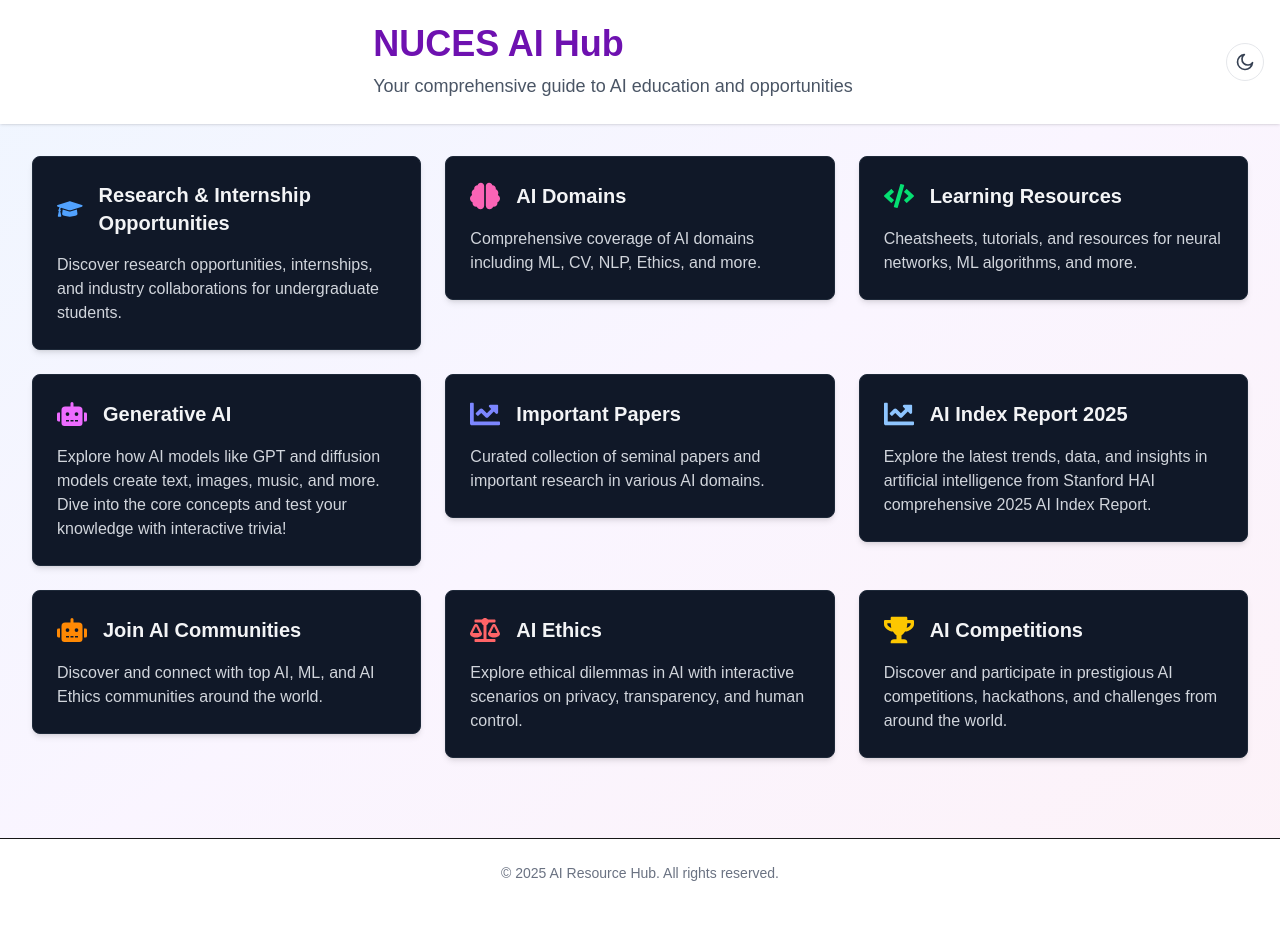
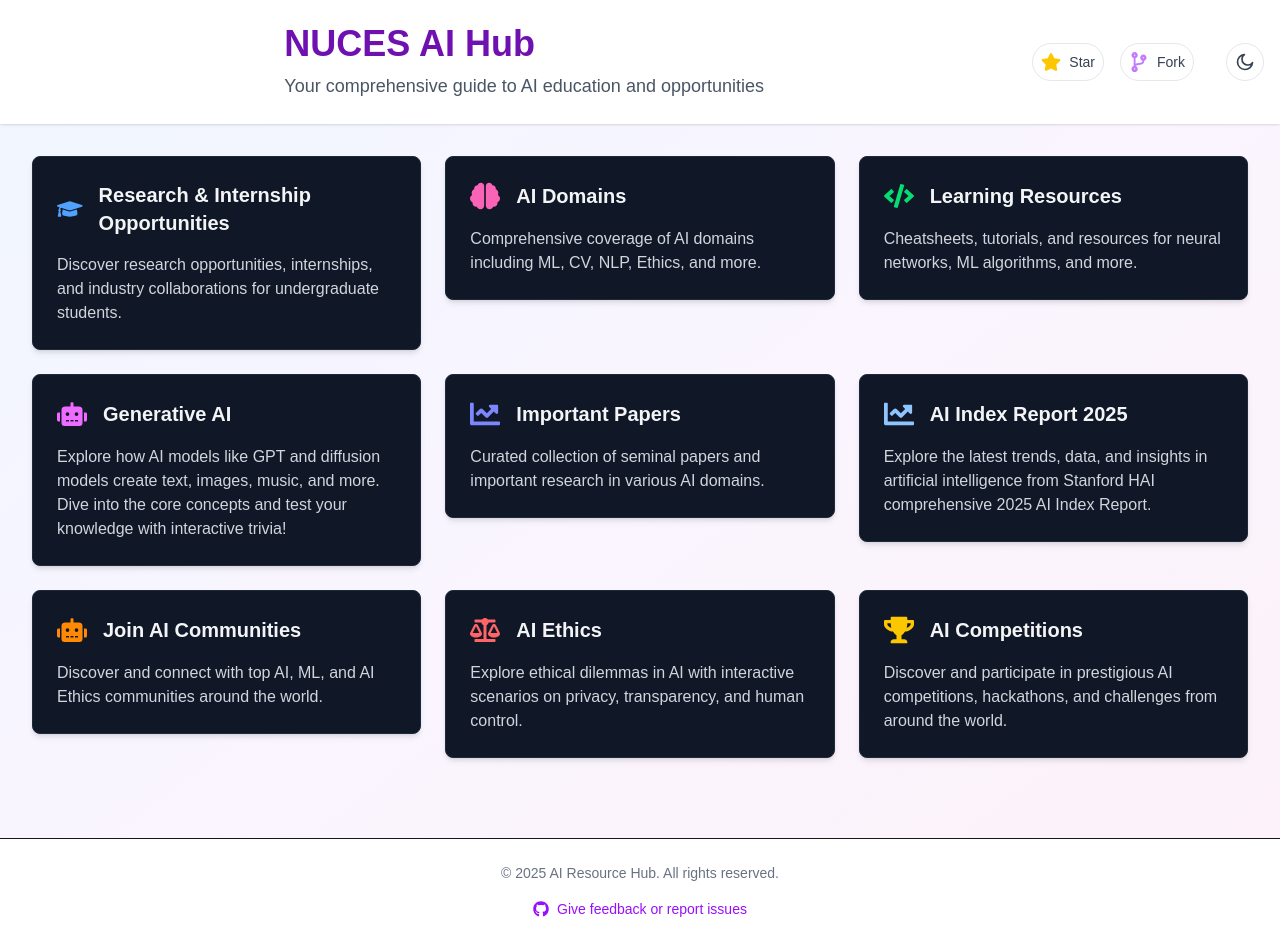
Before and after one commit to saleha-muzammil/NUCES-AI-Resource-Hub, a Next.js app: page / in a window 1280 px wide. Shown: the top 952 px of the page. Built offline with nearby package versions, Linux system fonts and the light colour scheme.

Commit message:
feat: add GitHub star/fork buttons and feedback link

```diff
--- a/src/app/page.tsx
+++ b/src/app/page.tsx
@@ -2,7 +2,7 @@
 
 import React, { useEffect, useState } from "react";
 import Link from "next/link";
-import { FaGraduationCap, FaCode, FaChartLine, FaRobot, FaBrain, FaBalanceScale, FaTrophy } from "react-icons/fa";
+import { FaGraduationCap, FaCode, FaChartLine, FaRobot, FaBrain, FaBalanceScale, FaTrophy, FaGithub, FaStar, FaCodeBranch } from "react-icons/fa";
 
 function ThemeToggle() {
   const [theme, setTheme] = useState<"light" | "dark">("light");
@@ -53,7 +53,29 @@ export default function Home() {
           <h1 className="text-4xl font-bold text-purple-800 dark:text-purple-200">NUCES AI Hub</h1>
           <p className="mt-2 text-lg text-gray-600 dark:text-gray-300">Your comprehensive guide to AI education and opportunities</p>
         </div>
-        <ThemeToggle />
+        <div className="flex items-center gap-4">
+          <a
+            href="https://github.com/saleha-muzammil/NUCES-AI-Resource-Hub"
+            target="_blank"
+            rel="noopener noreferrer"
+            className="flex items-center gap-2 p-2 rounded-full border border-gray-200 dark:border-gray-700 bg-white dark:bg-gray-800 hover:bg-gray-100 dark:hover:bg-gray-700 transition-colors"
+            title="Star on GitHub"
+          >
+            <FaStar className="h-5 w-5 text-yellow-400" />
+            <span className="text-sm text-gray-700 dark:text-gray-300">Star</span>
+          </a>
+          <a
+            href="https://github.com/saleha-muzammil/NUCES-AI-Resource-Hub/fork"
+            target="_blank"
+            rel="noopener noreferrer"
+            className="flex items-center gap-2 p-2 rounded-full border border-gray-200 dark:border-gray-700 bg-white dark:bg-gray-800 hover:bg-gray-100 dark:hover:bg-gray-700 transition-colors"
+            title="Fork on GitHub"
+          >
+            <FaCodeBranch className="h-5 w-5 text-purple-400" />
+            <span className="text-sm text-gray-700 dark:text-gray-300">Fork</span>
+          </a>
+          <ThemeToggle />
+        </div>
       </header>
 
       <main className="max-w-7xl mx-auto px-4 sm:px-6 lg:px-8 py-8">
@@ -178,11 +200,22 @@ export default function Home() {
 
       </main>
 
-      <footer className="bg-white border-t mt-12">
+      <footer className="bg-white dark:bg-gray-900 border-t mt-12">
         <div className="max-w-7xl mx-auto px-4 sm:px-6 lg:px-8 py-6">
-          <p className="text-center text-gray-500 text-sm">
-            © {new Date().getFullYear()} AI Resource Hub. All rights reserved.
-          </p>
+          <div className="flex flex-col items-center gap-4">
+            <p className="text-center text-gray-500 dark:text-gray-400 text-sm">
+              © {new Date().getFullYear()} AI Resource Hub. All rights reserved.
+            </p>
+            <a
+              href="https://github.com/saleha-muzammil/NUCES-AI-Resource-Hub/issues"
+              target="_blank"
+              rel="noopener noreferrer"
+              className="flex items-center gap-2 text-sm text-purple-600 dark:text-purple-400 hover:text-purple-800 dark:hover:text-purple-300 transition-colors"
+            >
+              <FaGithub className="h-4 w-4" />
+              <span>Give feedback or report issues</span>
+            </a>
+          </div>
         </div>
       </footer>
     </div>
```
